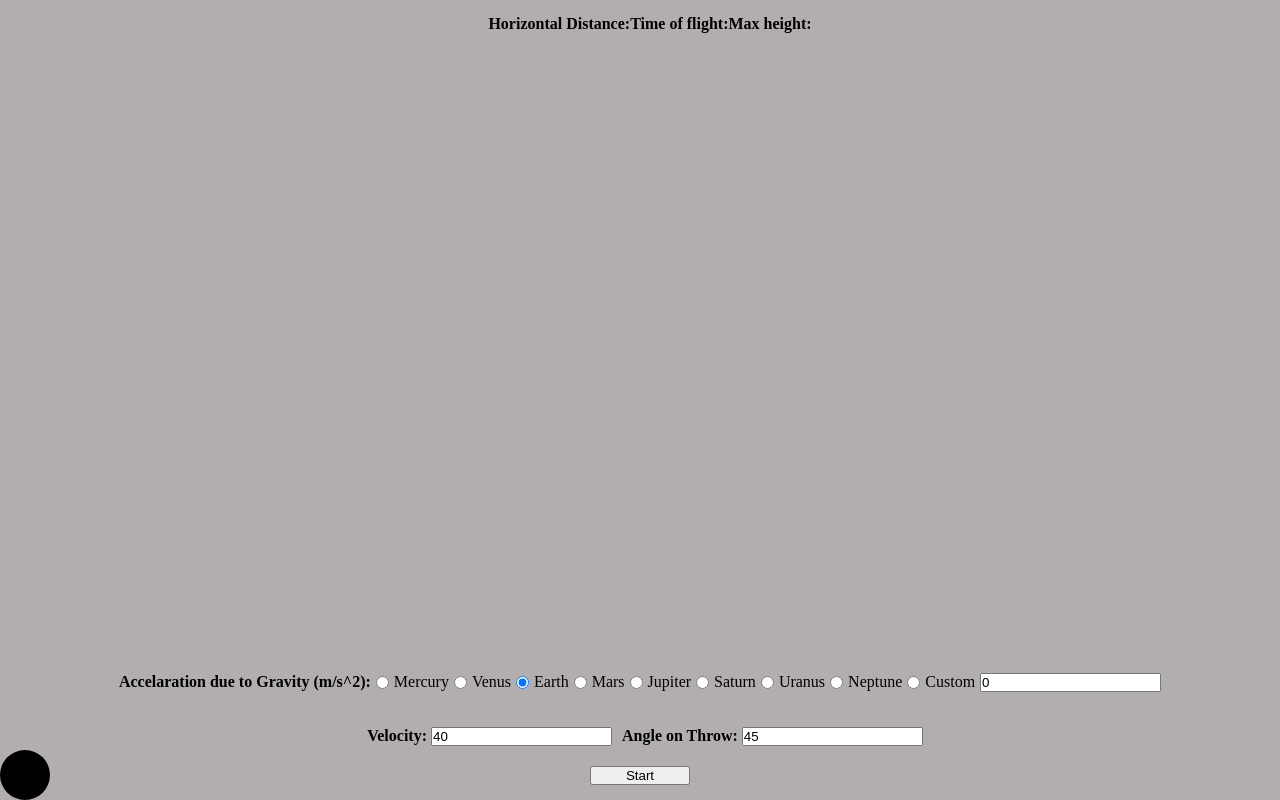
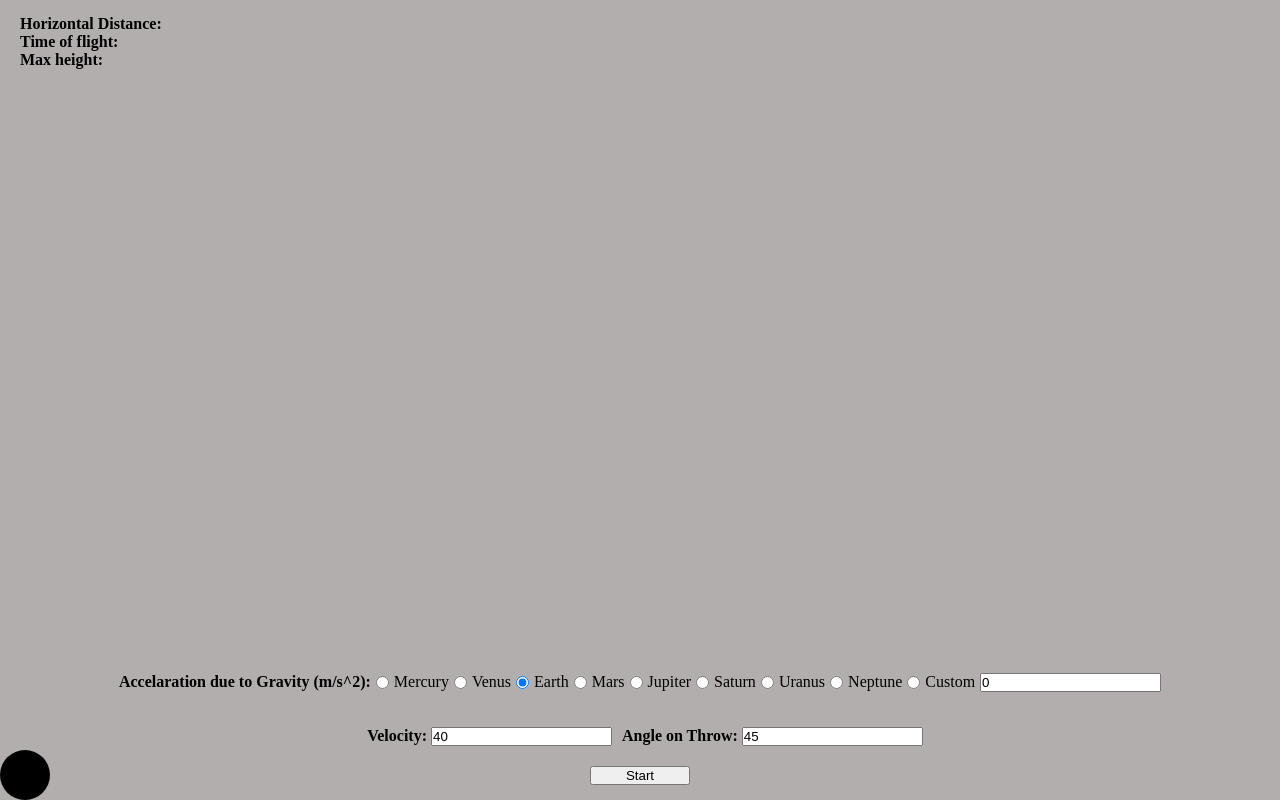
Before and after one commit to Harshil2107/projectile_motion_sim, a plain HTML site: page index.html in a window 1280 px wide. Drawn offline with Linux system fonts and the light colour scheme.

Commit message:
bug fix - stats

```diff
--- a/styles.css
+++ b/styles.css
@@ -61,9 +61,9 @@
     padding-top: 15px;
     padding-left: 20px;
     display: flex;
-    flex-direction: row;
+    flex-direction: column;
     flex-wrap: wrap;
-    justify-content: center;
+    justify-content: start;
   }
 
   .vel-grav-div{
```
